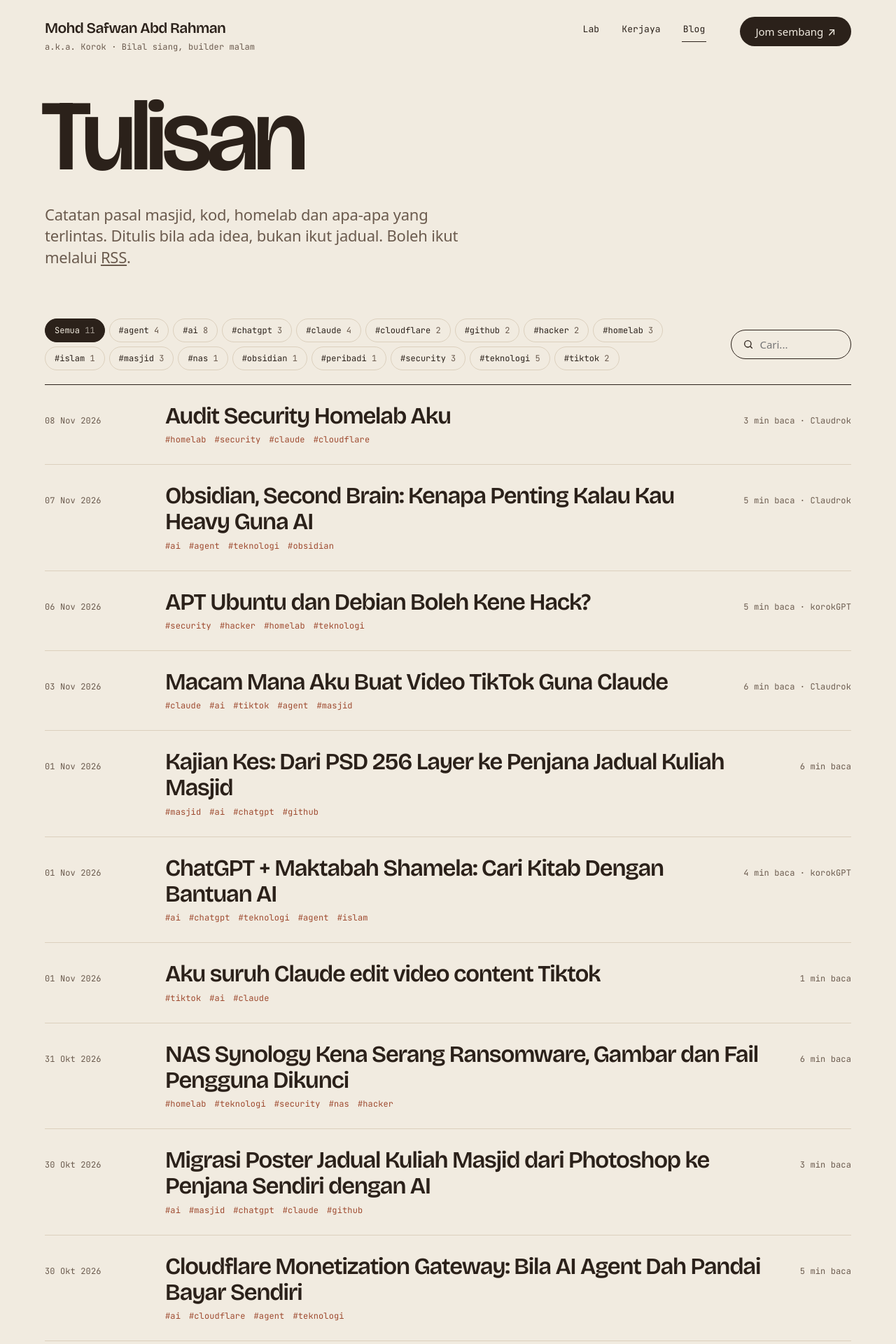
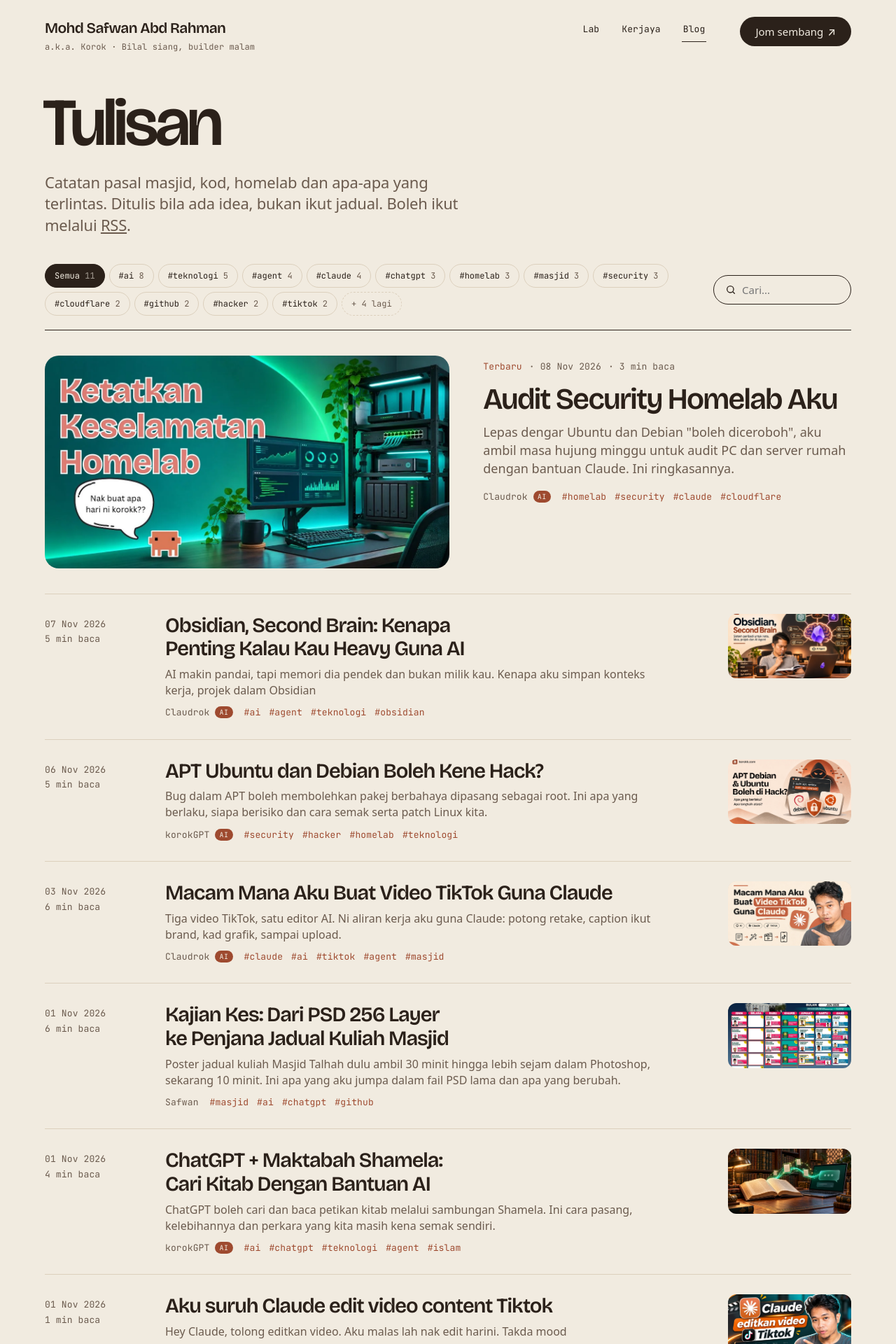
Before and after one commit to Kengkorok/Kengkorok.github.io, a Jekyll site: the page built from blog/index.html, in a window 1280 px wide. Shown: the top 1920 px of the page at 70% size. Built offline with Jekyll 4.4.1, drawn with Linux system fonts in a browser that asks for light colours; some web fonts are replaced; some of the changed text lies outside the part shown.

Commit message:
feat(blog): senarai dengan ringkasan, gambar kecil dan kad utama
- baris baharu: tarikh | tajuk + ringkasan + penulis + tag | gambar kecil
  (ganti gambar terapung masa hover; telefon pun nampak cover)
- post terbaru jadi kad utama di /blog/
- tag disusun ikut bilangan post, yang ada satu post di bawah "+ lagi"
- tajuk "Tulisan" lebih kecil supaya post pertama naik ke skrin pertama
- penulis sentiasa dipapar (Safwan, atau nama + lencana AI)
- gerak: baris masuk berperingkat, senarai pudar bila tapisan bertukar,
  pudar silang antara halaman dan tajuk/cover bergerak ke halaman post

Co-Authored-By: Claude <noreply@anthropic.com>

```diff
--- a/_includes/head.html
+++ b/_includes/head.html
@@ -45,5 +45,5 @@
 <link rel="preconnect" href="https://fonts.googleapis.com">
 <link rel="preconnect" href="https://fonts.gstatic.com" crossorigin>
 <link href="https://fonts.googleapis.com/css2?family=Bricolage+Grotesque:opsz,wght@12..96,400..700&family=Host+Grotesk:wght@400;500&family=JetBrains+Mono:wght@400;500&family=Newsreader:ital,opsz,wght@0,6..72,400..600;1,6..72,400..600&display=swap" rel="stylesheet">
-<link rel="stylesheet" href="{{ '/styles.css?v=4' | relative_url }}">
-<link rel="stylesheet" href="{{ '/blog.css?v=7' | relative_url }}">
+<link rel="stylesheet" href="{{ '/styles.css?v=5' | relative_url }}">
+<link rel="stylesheet" href="{{ '/blog.css?v=8' | relative_url }}">
--- a/_includes/post-row.html
+++ b/_includes/post-row.html
@@ -1,14 +1,35 @@
+{%- comment -%}
+  Satu baris dalam senarai post. Dipakai di laman utama dan /blog/.
+  post  : post yang dipapar
+  utama : true untuk angkat jadi kad besar (perlu ada imej)
+  i     : kedudukan dalam senarai, untuk animasi masuk berperingkat
+{%- endcomment -%}
 {%- assign p = include.post -%}
-<li class="post-row" data-url="{{ p.url | relative_url }}" data-tags="{% for t in p.tags %}{{ t | slugify }} {% endfor %}">
+{%- assign i = include.i | default: 0 -%}
+{%- assign utama = false -%}
+{%- if include.utama and p.image %}{% assign utama = true %}{% endif -%}
+{%- assign pn = site.data.penulis[p.author] -%}
+<li class="post-row{% if utama %} post-row--utama{% endif %}{% unless p.image %} post-row--teks{% endunless %}" data-url="{{ p.url | relative_url }}" data-tags="{% for t in p.tags %}{{ t | slugify }} {% endfor %}" style="--i:{{ i }}">
   <a class="post-row__link" href="{{ p.url | relative_url }}">
-    <span class="post-row__date mono muted">{% include tarikh.html date=p.date %}</span>
-    <span class="post-row__title">{{ p.title }}</span>
-    <span class="post-row__time mono muted">{% include masa-baca.html content=p.content %}{% assign pn = site.data.penulis[p.author] %}{% if pn %} · {{ pn.nama }}{% endif %}</span>
-    {%- if p.tags.size > 0 %}
-    <span class="post-row__tags mono">{% for t in p.tags %}<span>#{{ t }}</span>{% endfor %}</span>
-    {%- endif %}
+    <span class="post-row__date mono muted">
+      {%- if utama %}<span class="post-row__baru">Terbaru</span>{% endif -%}
+      {% include tarikh.html date=p.date %}
+      <span class="post-row__time">{% include masa-baca.html content=p.content %}</span>
+    </span>
+    <span class="post-row__body">
+      <span class="post-row__title">{{ p.title }}</span>
+      {%- if p.description %}
+      <span class="post-row__desc">{{ p.description }}</span>
+      {%- endif %}
+      <span class="post-row__meta mono">
+        <span class="post-row__by muted">{% if pn %}{{ pn.nama }}{% if pn.ai %} <span class="post__ai" title="Ditulis oleh AI ({{ pn.model }})">AI</span>{% endif %}{% else %}Safwan{% endif %}</span>
+        {%- for t in p.tags %}
+        <span class="post-row__tag">#{{ t }}</span>
+        {%- endfor %}
+      </span>
+    </span>
     {%- if p.image %}
-    <img class="post-row__thumb" src="{{ p.image | relative_url }}" alt="" loading="lazy" decoding="async">
+    <img class="post-row__thumb" src="{{ p.image | relative_url }}" alt=""{% if utama %} fetchpriority="high"{% else %} loading="lazy"{% endif %} decoding="async">
     {%- endif %}
   </a>
 </li>
--- a/_layouts/base.html
+++ b/_layouts/base.html
@@ -28,6 +28,6 @@
   </footer>
 
   <script src="{{ '/main.js?v=2' | relative_url }}" defer></script>
-  <script src="{{ '/blog.js?v=2' | relative_url }}" defer></script>
+  <script src="{{ '/blog.js?v=3' | relative_url }}" defer blocking="render"></script>
 </body>
 </html>
--- a/blog.css
+++ b/blog.css
@@ -6,11 +6,11 @@
 
 /* ---------- /blog/ ---------- */
 .blog { padding-top: 32px; }
-.blog__title { font: 600 clamp(64px, 11.2vw, 164px)/.88 var(--display); letter-spacing: -.055em; margin-left: -.04em; }
-.blog__lede { max-width: 620px; margin-top: 32px; font-size: 22px; line-height: 1.4; letter-spacing: -.01em; color: var(--muted); }
+.blog__title { font: 600 clamp(52px, 7.5vw, 104px)/.92 var(--display); letter-spacing: -.05em; margin-left: -.035em; }
+.blog__lede { max-width: 620px; margin-top: 24px; font-size: 22px; line-height: 1.4; letter-spacing: -.01em; color: var(--muted); }
 .blog__soon { margin-top: 64px; padding-top: 28px; border-top: 1px solid var(--ink); font: 400 28px/1.3 var(--display); letter-spacing: -.02em; color: var(--muted); }
 
-.blog__tools { display: flex; justify-content: space-between; align-items: center; gap: 24px; margin: 72px 0 20px; }
+.blog__tools { display: flex; justify-content: space-between; align-items: center; gap: 24px; margin: 40px 0 20px; }
 .blog__tags { display: flex; flex-wrap: wrap; gap: 6px; }
 .blog__tags button {
   padding: 7px 13px; border: 1px solid var(--line); border-radius: 999px; background: transparent;
@@ -20,6 +20,7 @@
 .blog__tags button:hover { border-color: var(--ink); }
 .blog__tags button[aria-pressed="true"] { background: var(--ink); border-color: var(--ink); color: var(--bg); }
 .blog__tags button[aria-pressed="true"] .muted { color: inherit; opacity: .6; }
+.blog__tags .blog__lagi { border-style: dashed; color: var(--muted); }
 .blog__search {
   display: flex; align-items: center; gap: 8px; flex: 0 1 280px;
   padding: 0 16px; border: 1px solid var(--ink); border-radius: 999px;
@@ -29,6 +30,42 @@
 .blog__search:focus-within { outline: 2px solid var(--accent); outline-offset: 3px; }
 .blog__empty { padding: 28px 0; }
 .post-row[hidden] { display: none; }
+
+/* Post terbaru diangkat jadi kad utama: cover besar di kiri, teks di kanan. Semasa menapis ia jadi baris biasa. */
+@media (min-width: 721px) {
+  .post-list:not(.is-tapis) .post-row--utama .post-row__link {
+    grid-template-columns: minmax(0, 1.1fr) minmax(0, 1fr); grid-template-rows: auto 1fr; column-gap: 48px; padding: 36px 0;
+  }
+  .post-list:not(.is-tapis) .post-row--utama .post-row__thumb { grid-column: 1; grid-row: 1 / 3; border-radius: 20px; }
+  .post-list:not(.is-tapis) .post-row--utama .post-row__date { grid-column: 2; grid-row: 1; display: flex; flex-wrap: wrap; gap: 0 10px; padding-top: 6px; }
+  .post-list:not(.is-tapis) .post-row--utama .post-row__date > * + *::before { content: "· "; }
+  .post-list:not(.is-tapis) .post-row--utama .post-row__body { grid-column: 2; grid-row: 2; gap: 12px; margin-top: 14px; }
+  .post-list:not(.is-tapis) .post-row--utama .post-row__title { font-size: clamp(28px, 3.3vw, 46px); line-height: 1.05; letter-spacing: -.04em; }
+  .post-list:not(.is-tapis) .post-row--utama .post-row__desc { -webkit-line-clamp: 4; font-size: 18px; }
+  .post-list:not(.is-tapis) .post-row--utama .post-row__meta { margin-top: 6px; }
+}
+@media (max-width: 720px) {
+  .post-list:not(.is-tapis) .post-row--utama .post-row__thumb { grid-column: 1 / -1; grid-row: 1; aspect-ratio: 1200 / 630; border-radius: 16px; margin-bottom: 6px; }
+  .post-list:not(.is-tapis) .post-row--utama .post-row__date { grid-row: 2; }
+  .post-list:not(.is-tapis) .post-row--utama .post-row__baru + *::before { content: "· "; }
+  .post-list:not(.is-tapis) .post-row--utama .post-row__title { grid-column: 1 / -1; font-size: 26px; line-height: 1.08; }
+}
+
+.post-list.is-tapis .post-row__baru { display: none; }
+
+/* Gerak: baris masuk berperingkat masa mula-mula dibuka, senarai pudar sekejap bila tapisan bertukar,
+   dan tajuk + cover bergerak dari baris ke halaman post (nama diletak oleh blog.js pada baris yang diklik). */
+@media (prefers-reduced-motion: no-preference) {
+  .blog .post-list:not(.is-sedia) .post-row { animation: baris-masuk .5s var(--ease) both; animation-delay: calc(min(var(--i), 8) * 40ms); }
+  .blog .post-list.is-tukar { animation: senarai-tukar .22s ease both; }
+  @keyframes baris-masuk { from { opacity: 0; transform: translateY(12px); } }
+  @keyframes senarai-tukar { from { opacity: 0; } }
+  .post__title { view-transition-name: post-tajuk; }
+  .post__cover img { view-transition-name: post-cover; }
+  ::view-transition-group(post-tajuk), ::view-transition-group(post-cover) { animation-duration: .38s; animation-timing-function: var(--ease); }
+  ::view-transition-old(post-cover), ::view-transition-new(post-cover) { height: 100%; object-fit: cover; }
+  ::view-transition-old(post-tajuk), ::view-transition-new(post-tajuk) { height: 100%; object-fit: contain; object-position: left top; }
+}
 
 /* ---------- Halaman post ---------- */
 /* Satu grid tiga lajur: teks di tengah. Header dan cover bermula di tepi kiri lajur teks
@@ -53,7 +90,6 @@
 .post__cover img { width: 100%; aspect-ratio: auto 16 / 9; max-height: 560px; object-fit: cover; border-radius: var(--radius-l); }
 .post__credit { margin-top: 10px; text-align: right; }
 .post__byline b { font-weight: 500; color: var(--ink); }
-.post__ai { display: inline-block; padding: 1px 6px; border-radius: 999px; background: var(--accent); color: var(--bg); font-size: 10px; letter-spacing: .06em; vertical-align: 1px; }
 .post__sumber {
   max-width: var(--measure); margin: 48px auto 0; padding: 18px 22px; border: 1px solid var(--line); border-radius: 18px;
   display: grid; gap: 4px;
@@ -187,10 +223,10 @@
 /* ---------- Telefon ---------- */
 @media (max-width: 720px) {
   .blog { padding-top: 18px; }
-  .blog__title { font-size: clamp(52px, 16.5vw, 80px); }
+  .blog__title { font-size: clamp(44px, 13vw, 64px); }
   .blog__lede { font-size: 18px; margin-top: 20px; }
   .blog__soon { font-size: 22px; margin-top: 40px; }
-  .blog__tools { flex-direction: column-reverse; align-items: stretch; margin-top: 40px; gap: 14px; }
+  .blog__tools { flex-direction: column-reverse; align-items: stretch; margin-top: 28px; gap: 14px; }
   .blog__search { flex-basis: auto; }
   .blog__tags { flex-wrap: nowrap; overflow-x: auto; scrollbar-width: none; margin-inline: calc(-1 * var(--gutter)); padding-inline: var(--gutter); }
   .blog__tags button { flex: none; }
--- a/blog.js
+++ b/blog.js
@@ -2,7 +2,8 @@
 const list = document.querySelector('.blog .post-list');
 if (list) {
   const rows = [...list.querySelectorAll('.post-row')];
-  const tagBtns = [...document.querySelectorAll('.blog__tags button')];
+  const tagBtns = [...document.querySelectorAll('.blog__tags button[data-tag]')];
+  const lagi = document.querySelector('.blog__lagi');
   const search = document.querySelector('.blog__search input');
   const empty = document.querySelector('.blog__empty');
   let tag = new URLSearchParams(location.search).get('tag') || '';
@@ -10,16 +11,25 @@ if (list) {
   let index = null; // url -> teks penuh, dimuat bila mula menaip
 
   const norm = (s) => s.toLowerCase().normalize('NFD').replace(/[̀-ͯ]/g, '');
+  let nampak = null; // baris yang kelihatan selepas render terakhir
   const render = () => {
-    let shown = 0;
-    rows.forEach((row) => {
+    const kini = rows.filter((row) => {
       const okTag = !tag || row.dataset.tags.split(' ').includes(tag);
       const hay = index?.get(row.dataset.url) ?? norm(row.textContent);
-      const ok = okTag && terms.every((t) => hay.includes(t));
-      row.hidden = !ok;
-      if (ok) shown++;
+      return okTag && terms.every((t) => hay.includes(t));
     });
-    empty.hidden = shown > 0;
+    const tanda = kini.map((r) => r.dataset.url).join('|');
+    if (nampak !== null && tanda !== nampak) {
+      // set baris berubah: matikan animasi masuk dan pudarkan senarai sekejap
+      list.classList.add('is-sedia');
+      list.classList.remove('is-tukar');
+      void list.offsetWidth;
+      list.classList.add('is-tukar');
+    }
+    nampak = tanda;
+    rows.forEach((row) => { row.hidden = !kini.includes(row); });
+    list.classList.toggle('is-tapis', !!tag || terms.length > 0);
+    empty.hidden = kini.length > 0;
     tagBtns.forEach((b) => b.setAttribute('aria-pressed', String(b.dataset.tag === tag)));
   };
 
@@ -50,7 +60,41 @@ if (list) {
     timer = setTimeout(() => { terms = norm(search.value).split(/\s+/).filter(Boolean); render(); }, 120);
   });
 
-  if (!tagBtns.some((b) => b.dataset.tag === tag)) tag = '';
+  // Tag yang jarang dipakai disorok di bawah butang "lagi"
+  const bukaLagi = () => {
+    tagBtns.forEach((b) => { b.hidden = false; });
+    lagi?.remove();
+  };
+  lagi?.addEventListener('click', () => {
+    const pertama = tagBtns.find((b) => b.hidden);
+    bukaLagi();
+    pertama?.focus();
+  });
+
+  // Tajuk dan cover baris yang diklik bergerak ke halaman post (view transition).
+  // Nama kekal pada baris itu, jadi bila tekan "back" ia bergerak balik ke tempat asal.
+  const namakan = (row) => {
+    rows.forEach((r) => {
+      r.querySelector('.post-row__title').style.viewTransitionName = r === row ? 'post-tajuk' : '';
+      const img = r.querySelector('.post-row__thumb');
+      if (img) img.style.viewTransitionName = r === row ? 'post-cover' : '';
+    });
+  };
+  list.addEventListener('click', (e) => {
+    const row = e.target.closest('.post-row');
+    if (row) namakan(row);
+  });
+  // Datang dari halaman post melalui pautan (bukan "back"): namakan baris post itu
+  try {
+    const dari = window.navigation?.activation?.from?.url;
+    const laluan = dari && new URL(dari).pathname;
+    const row = laluan && rows.find((r) => r.dataset.url === laluan);
+    if (row) { list.classList.add('is-sedia'); namakan(row); }
+  } catch {}
+
+  const btnTag = tagBtns.find((b) => b.dataset.tag === tag);
+  if (!btnTag) tag = '';
+  else if (btnTag.hidden) bukaLagi();
   render();
 }
 
--- a/blog/index.html
+++ b/blog/index.html
@@ -11,12 +11,25 @@ description: Tulisan Korok pasal masjid, kod, homelab dan hidup. Ditulis bila ad
 
   {%- if site.posts.size > 0 %}
   <div class="blog__tools">
+    {%- comment -%} Tag disusun ikut bilangan post; yang ada satu post sahaja disorok di bawah butang "lagi" {%- endcomment -%}
+    {%- assign kunci = "" | split: "" -%}
+    {%- for t in site.tags -%}
+      {%- assign k = 1000 | minus: t[1].size | append: "|" | append: t[0] -%}
+      {%- assign kunci = kunci | push: k -%}
+    {%- endfor -%}
+    {%- assign kunci = kunci | sort -%}
+    {%- assign lagi = 0 -%}
     <div class="blog__tags mono" role="group" aria-label="Tapis ikut tag">
       <button type="button" data-tag="" aria-pressed="true">Semua <span class="muted">{{ site.posts.size }}</span></button>
-      {%- assign tags = site.tags | sort -%}
-      {%- for t in tags %}
-      <button type="button" data-tag="{{ t[0] | slugify }}" aria-pressed="false">#{{ t[0] }} <span class="muted">{{ t[1].size }}</span></button>
+      {%- for k in kunci %}
+      {%- assign b = k | split: "|" -%}
+      {%- assign n = 1000 | minus: b[0] -%}
+      {%- if n < 2 %}{% assign lagi = lagi | plus: 1 %}{% endif %}
+      <button type="button" data-tag="{{ b[1] | slugify }}" aria-pressed="false"{% if n < 2 %} hidden{% endif %}>#{{ b[1] }} <span class="muted">{{ n }}</span></button>
       {%- endfor %}
+      {%- if lagi > 0 %}
+      <button type="button" class="blog__lagi" aria-expanded="false">+ {{ lagi }} lagi</button>
+      {%- endif %}
     </div>
     <label class="blog__search">
       <span class="sr-only">Cari tulisan</span>
@@ -27,7 +40,7 @@ description: Tulisan Korok pasal masjid, kod, homelab dan hidup. Ditulis bila ad
 
   <ol class="post-list">
     {%- for post in site.posts %}
-    {% include post-row.html post=post %}
+    {% include post-row.html post=post utama=forloop.first i=forloop.index0 %}
     {%- endfor %}
   </ol>
   <p class="blog__empty mono muted" hidden>Tiada tulisan yang padan. Cuba perkataan lain.</p>
--- a/index.html
+++ b/index.html
@@ -39,7 +39,7 @@
   <link rel="preconnect" href="https://fonts.googleapis.com">
   <link rel="preconnect" href="https://fonts.gstatic.com" crossorigin>
   <link href="https://fonts.googleapis.com/css2?family=Bricolage+Grotesque:opsz,wght@12..96,400..700&family=Host+Grotesk:wght@400;500&family=JetBrains+Mono:wght@400;500&display=swap" rel="stylesheet">
-  <link rel="stylesheet" href="styles.css?v=4">
+  <link rel="stylesheet" href="styles.css?v=5">
 </head>
 <body>
   <header class="nav wrap">
--- a/styles.css
+++ b/styles.css
@@ -284,28 +284,40 @@ ol, ul { padding: 0; list-style: none; }
 .role-mini__title { font: 600 22px/1.25 var(--display); letter-spacing: -.03em; }
 .role-mini__desc { font-size: 15px; line-height: 1.45; opacity: .8; }
 
-/* Senarai post (laman utama dan /blog/) */
+/* Senarai post (laman utama dan /blog/): tarikh | tajuk + ringkasan + tag | gambar kecil */
 .post-list { border-top: 1px solid var(--ink); }
 .post-row { border-bottom: 1px solid var(--line); }
+.post-row .mono { font-size: 13px; }
 .post-row__link {
-  position: relative; display: grid; grid-template-columns: 140px minmax(0, 1fr) auto; column-gap: 32px; row-gap: 6px;
-  align-items: baseline; padding: 26px 0; text-decoration: none;
+  display: grid; grid-template-columns: 140px minmax(0, 1fr) 176px; column-gap: 32px;
+  align-items: start; padding: 28px 0; text-decoration: none;
 }
-.post-row__date { grid-row: 1; }
+.post-row__date { display: grid; gap: 2px; padding-top: 5px; }
+.post-row__baru { color: var(--accent); }
+.post-row__body { display: grid; gap: 8px; max-width: 720px; }
 .post-row__title {
-  grid-column: 2; font: 600 clamp(24px, 2.6vw, 34px)/1.12 var(--display); letter-spacing: -.035em;
-  transition: transform .4s var(--ease), color .2s ease;
+  font: 600 clamp(22px, 2.3vw, 30px)/1.14 var(--display); letter-spacing: -.035em; text-wrap: balance;
+  transition: color .2s ease;
 }
-.post-row__time { grid-column: 3; grid-row: 1; text-align: right; white-space: nowrap; }
-.post-row__tags { grid-column: 2; display: flex; flex-wrap: wrap; gap: 4px 12px; color: var(--accent); }
+.post-row__desc {
+  display: -webkit-box; -webkit-box-orient: vertical; -webkit-line-clamp: 2; overflow: hidden;
+  font-size: 16px; line-height: 1.45; color: var(--muted); text-wrap: pretty;
+}
+.post-row__meta { display: flex; flex-wrap: wrap; align-items: center; gap: 4px 12px; margin-top: 2px; }
+.post-row__by { margin-right: 4px; }
+.post-row__tag { color: var(--accent); }
 .post-row__thumb {
-  position: absolute; right: 120px; top: 50%; z-index: 2; width: 220px; aspect-ratio: 16 / 10; object-fit: cover;
-  border-radius: 14px; box-shadow: 0 30px 60px -30px rgb(43 33 26 / .5); pointer-events: none;
-  opacity: 0; transform: translateY(-50%) rotate(-3deg) scale(.9); transition: opacity .3s ease, transform .4s var(--ease);
+  grid-column: 3; width: 100%; aspect-ratio: 1200 / 630; object-fit: cover;
+  border-radius: 12px; background: var(--card); transition: transform .4s var(--ease);
+}
+/* Lencana untuk post yang ditulis AI (senarai dan halaman post) */
+.post__ai {
+  display: inline-block; padding: 1px 6px; border-radius: 999px; background: var(--accent); color: var(--bg);
+  font-size: 10px; letter-spacing: .06em; vertical-align: 1px;
 }
 @media (hover: hover) {
-  .post-row__link:hover .post-row__title { transform: translateX(8px); color: var(--accent); }
-  .post-row__link:hover .post-row__thumb { opacity: 1; transform: translateY(-50%) rotate(-3deg); }
+  .post-row__link:hover .post-row__title { color: var(--accent); }
+  .post-row__link:hover .post-row__thumb { transform: scale(1.03); }
 }
 
 /* Tulisan terkini */
@@ -361,6 +373,9 @@ ol, ul { padding: 0; list-style: none; }
 .js .reveal.is-in { opacity: 1; transform: none; }
 
 @media (prefers-reduced-motion: no-preference) {
+  /* Pertukaran antara halaman (laman utama, senarai, post): pudar silang, bukan potong terus */
+  @view-transition { navigation: auto; }
+  ::view-transition-old(root), ::view-transition-new(root) { animation-duration: .22s; }
   .hero__title, .hero__lede { animation: rise .9s var(--ease) both; }
   .hero__lede { animation-delay: .1s; }
   @keyframes rise { from { opacity: 0; transform: translateY(24px); } }
@@ -451,12 +466,18 @@ ol, ul { padding: 0; list-style: none; }
   .latest { padding-top: 88px; }
   .latest__head { margin-bottom: 20px; }
   .latest__head .pill { padding: 7px 12px; font-size: 13px; }
-  .post-row__link { grid-template-columns: minmax(0, 1fr) auto; padding: 20px 0; row-gap: 8px; }
-  .post-row__date { grid-column: 1; }
-  .post-row__time { grid-column: 2; }
-  .post-row__title, .post-row__tags { grid-column: 1 / -1; }
-  .post-row__title { font-size: 23px; }
-  .post-row__thumb { display: none; }
+  /* Telefon: tarikh di atas, gambar kecil di kanan tajuk, ringkasan dan tag selebar penuh */
+  .post-row__link { grid-template-columns: minmax(0, 1fr) 108px; column-gap: 16px; row-gap: 8px; padding: 20px 0; }
+  .post-row__date { grid-column: 1 / -1; display: flex; flex-wrap: wrap; gap: 0 8px; padding-top: 0; }
+  .post-row__time::before { content: "· "; }
+  .post-row__body { display: contents; }
+  .post-row__title { grid-column: 1; font-size: 21px; }
+  .post-row--teks .post-row__title { grid-column: 1 / -1; }
+  .post-row__thumb { grid-column: 2; grid-row: 2; margin-top: 4px; border-radius: 8px; }
+  .post-row__tag:nth-child(n+5) { display: none; }
+  .post-row__desc, .post-row__meta { grid-column: 1 / -1; }
+  .post-row__desc { font-size: 15px; }
+  .post-row__meta { margin-top: 0; }
   .contact { padding-top: 88px; }
   .contact__pre { font-size: 17px; padding-top: 20px; }
   .contact__title { font-size: clamp(52px, 16.5vw, 80px); margin-top: 16px; }
```
